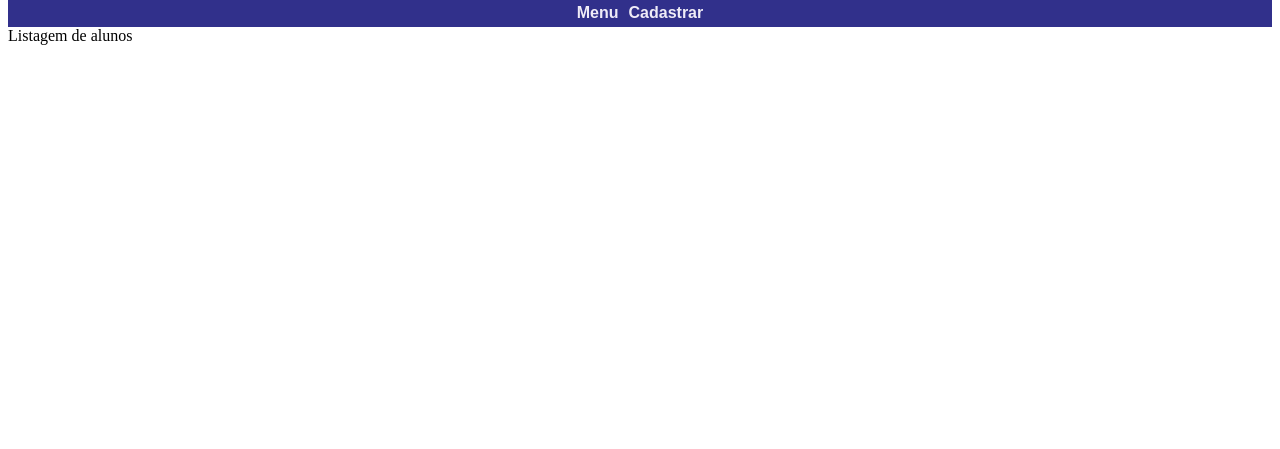
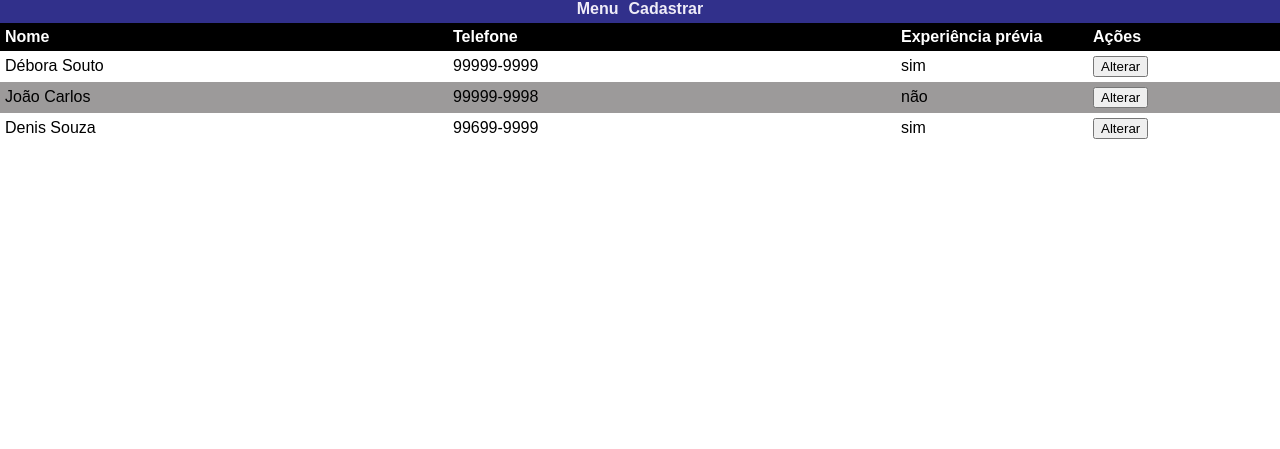
Before and after one commit to deborasouto/projetoex, a plain HTML site: page index.html in a window 1280 px wide. Shown: the part 351-800 px from the top of the page. Drawn offline with Linux system fonts and the light colour scheme.

Commit message:
formulario

```diff
--- a/index.html
+++ b/index.html
@@ -16,8 +16,64 @@
             <a href="./form.html">
                 Cadastrar
             </a>
-
         </section>
-        Listagem de alunos
+        <table class="tabela">
+            <tr>
+                <td>
+                    Nome
+                </td>
+                <td>
+                    Telefone
+                </td>
+                <td>
+                    Experiência prévia
+                </td>
+                <td>
+                    Ações
+                </td>
+            </tr>
+            <tr>
+                <td style="width: 35%">
+                    Débora Souto
+                </td>
+                <td style="width: 35%">
+                    99999-9999
+                </td>
+                <td style="width: 15%">
+                    sim
+                </td>
+                <td style="width: 15%;">
+                    <button> Alterar </button>
+                </td>
+            </tr>
+            <tr style="background-color: rgb(156, 154, 154);">
+                <td style="width: 35%">
+                    João Carlos
+                </td>
+                <td style="width: 35%">
+                    99999-9998
+                </td>
+                <td style="width: 15%">
+                    não
+                </td>
+                <td style="width: 15%;">
+                    <button> Alterar </button>
+                </td>
+            </tr>
+            <tr>
+                <td style="width: 35%">
+                    Denis Souza
+                </td>
+                <td style="width: 35%">
+                    99699-9999
+                </td>
+                <td style="width: 15%">
+                    sim
+                </td>
+                <td style="width: 15%;">
+                    <button> Alterar </button>
+                </td>
+            </tr>
+        </table>
     </body>
 </html>
--- a/style.css
+++ b/style.css
@@ -1,3 +1,8 @@
+body {
+    font-family: sans-serif;
+    margin: 0px;
+}
+
 .header {
     display: flex;
     width: -webkit-fill-available;
@@ -11,12 +16,9 @@ header {
 .menu  a {
     text-decoration: none;
     margin: 5px;
-    font-family: sans-serif;
     color: rgb(239, 236, 247);
     font-weight: bold;
     cursor: pointer;
-    border: rgb(173, 173, 175);
-
 
 }
 
@@ -25,3 +27,31 @@ header {
     justify-content: center;
     background-color: rgb(49, 48, 139);
 }
+
+.tabela {
+    border: black;
+    width: 100%;
+    border-spacing: 0px;
+}
+
+.tabela tr:nth-child(1) {
+    vertical-align: auto;
+    background-color: black;
+    color: white;
+    font-weight: bold;
+}
+
+.tabela tr td {
+    padding: 5px;
+}
+
+.form {
+    display: flex;
+    flex-direction: column;
+    margin: 5px;
+
+}
+
+.xp-sim, .xp-nao {
+    cursor: pointer;
+}
```
Also changed, not shown: form.html (+31 -1 lines).
